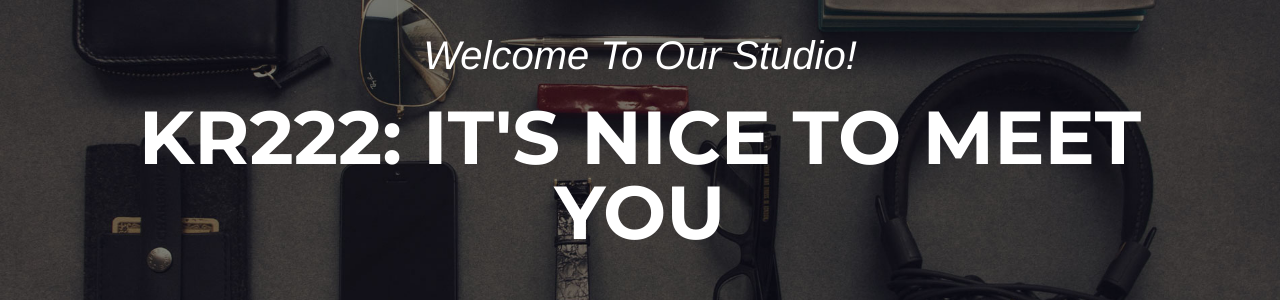
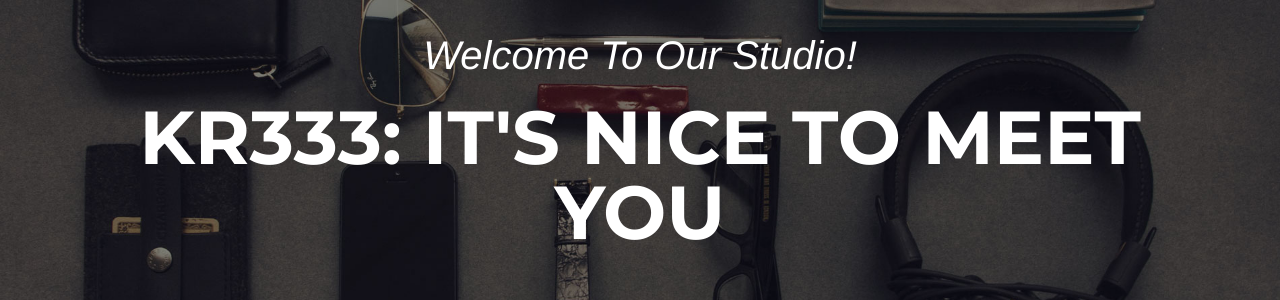
Before and after one commit to winber1/rose, a Jekyll site: the page built from index.html, in a window 1280 px wide and 900 px high. Shown: the part 265-565 px from the top of the window. Built offline with Jekyll 4.4.1, drawn with Linux system fonts in a browser that asks for light colours; some web fonts are replaced.

Commit message:
Update header.html

```diff
--- a/_includes/header.html
+++ b/_includes/header.html
@@ -45,7 +45,7 @@
         <div class="container">
             <div class="intro-text">
                 <div class="intro-lead-in">Welcome To Our Studio!</div>
-                <div class="intro-heading">KR222: It's Nice To Meet You</div>
+                <div class="intro-heading">KR333: It's Nice To Meet You</div>
                 <a href="#services" class="page-scroll btn btn-xl">Tell Me More</a>
             </div>
         </div>
```
